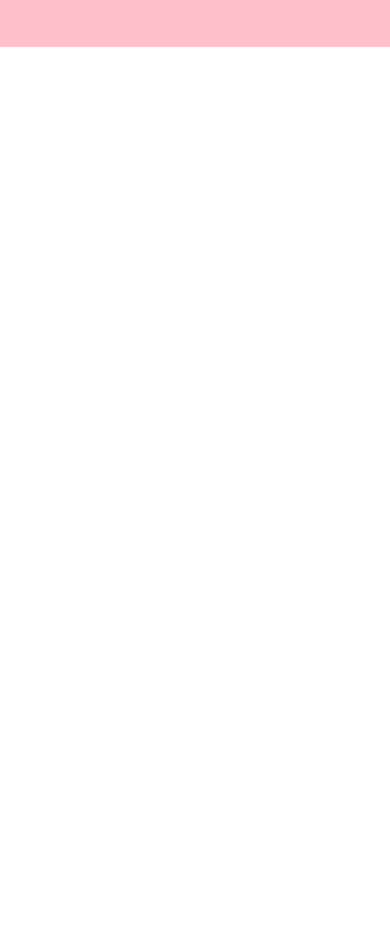
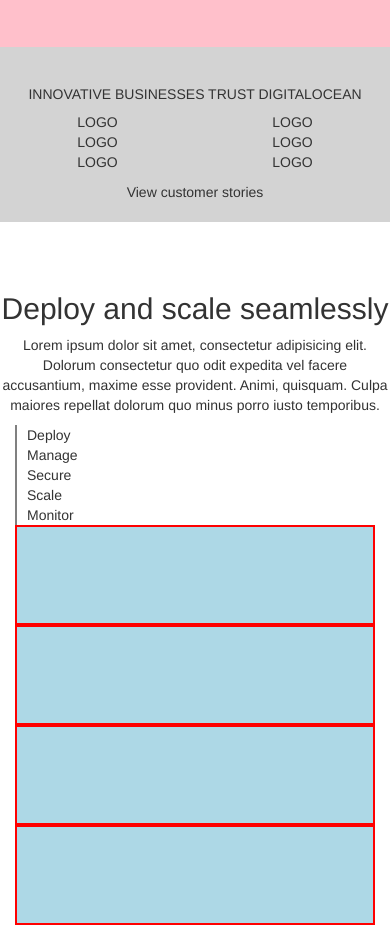
Before and after one commit to laurachelaru-92/html-css-digitalocean, a plain HTML site: page index.html in a window 390 px wide. Shown: the part 723-1651 px from the top of the page. Before the commit the page ends 844 px from the top, so only its background shows below. Drawn offline with nearby package versions, Linux system fonts and the light colour scheme.

Commit message:
main responsive fino a sezione deploy (struttura)

```diff
--- a/css/style.css
+++ b/css/style.css
@@ -57,3 +57,45 @@ nav .user-menu {
   height: 300px;
 }
 /* fine header */
+
+/* Main */
+/* Sezione logos */
+section.logos {
+  background-color: lightgrey;
+  padding-top: 30px;
+  padding-bottom: 10px;
+}
+
+.logos p {
+  padding-top: 10px;
+}
+/* fine sezione logos */
+/* Sezione deploy */
+section.deploy ul {
+  list-style: none;
+  margin: 0;
+  padding-left: 10px;
+  border-left: 2px solid grey;
+}
+
+.apps-boxes > div {
+  background-color: lightblue;
+  border: 2px solid red;
+  height: 100px;
+}
+/* fine sezione deploy */
+/* Sezione big carousel */
+.big_carousel {
+  background-color: lightgrey;
+}
+.big_carousel_screen {
+  height: 300px;
+  background-color: white;
+  vertical-align: middle;
+}
+
+.big_carousel i {
+  vertical-align: middle;
+}
+/* fine sezione big carousel */
+/* fine main */
--- a/index.html
+++ b/index.html
@@ -54,5 +54,65 @@
       <!-- / jumbotron -->
     </header>
     <!-- / header -->
+    <!-- Main -->
+    <main>
+      <section class="logos text-center">
+        <div class="container">
+          <div class="row">
+            <h5 class="col-md-12 col-sm-12 col-xs-12 text-uppercase">innovative businesses trust digitalocean</h5>
+          </div>
+          <div class="row">
+            <div class="logos-container">
+              <div class="col-md-2 col-sm-2 col-xs-6">LOGO</div>
+              <div class="col-md-2 col-sm-2 col-xs-6">LOGO</div>
+              <div class="col-md-2 col-sm-2 col-xs-6">LOGO</div>
+              <div class="col-md-2 col-sm-2 col-xs-6">LOGO</div>
+              <div class="col-md-2 col-sm-2 col-xs-6">LOGO</div>
+              <div class="col-md-2 col-sm-2 col-xs-6">LOGO</div>
+            </div>
+          </div>
+          <p>View customer stories</p>
+        </div>
+      </section>
+      <section class="deploy pad_tombottom50">
+        <div class="container">
+          <div class="row text-center">
+            <h2>Deploy and scale seamlessly</h2>
+            <p>Lorem ipsum dolor sit amet, consectetur adipisicing elit. Dolorum consectetur quo odit expedita vel facere accusantium, maxime esse provident. Animi, quisquam. Culpa maiores repellat dolorum quo minus porro iusto temporibus.</p>
+          </div>
+          <div class="row">
+            <div class="deploy-list col-md-4 col-sm-4 col-xs-12">
+              <ul>
+                <li>Deploy</li>
+                <li>Manage</li>
+                <li>Secure</li>
+                <li>Scale</li>
+                <li>Monitor</li>
+              </ul>
+            </div>
+            <div class="apps-boxes col-md-8 col-sm-8 col-xs-12">
+              <div class="col-md-6 col-sm-6 col-xs-12"></div>
+              <div class="col-md-6 col-sm-6 col-xs-12"></div>
+              <div class="col-md-6 col-sm-6 col-xs-12"></div>
+              <div class="col-md-6 col-sm-6 col-xs-12"></div>
+            </div>
+          </div>
+        </div>
+      </section>
+      <section class="big_carousel pad_tombottom50">
+        <div class="container">
+          <div class="row text-center">
+            <h2>Designed for developers</h2>
+            <p>Build more and spend less time managing your infrastructure with or easy-to-use control panel and API.</p>
+          </div>
+          <div class="row">
+            <div class="col-md-1 col-md-offset-1"><i class="fas fa-chevron-left"></i></div>
+            <div class="big_carousel_screen col-md-8"></div>
+            <div class="col-md-1"><i class="fas fa-chevron-right"></i></div>
+          </div>
+        </div>
+      </section>
+    </main>
+    <!-- / main -->
   </body>
 </html>
```
